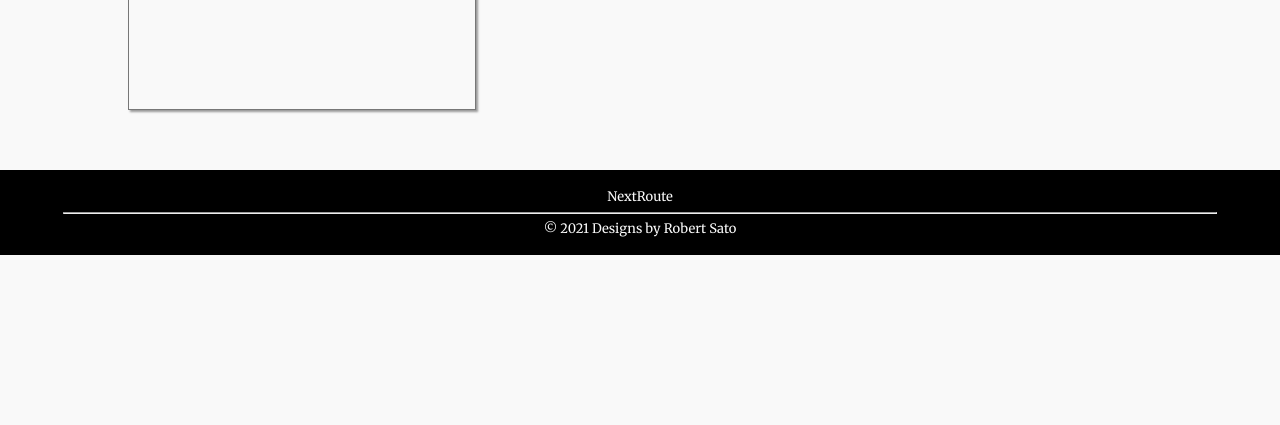
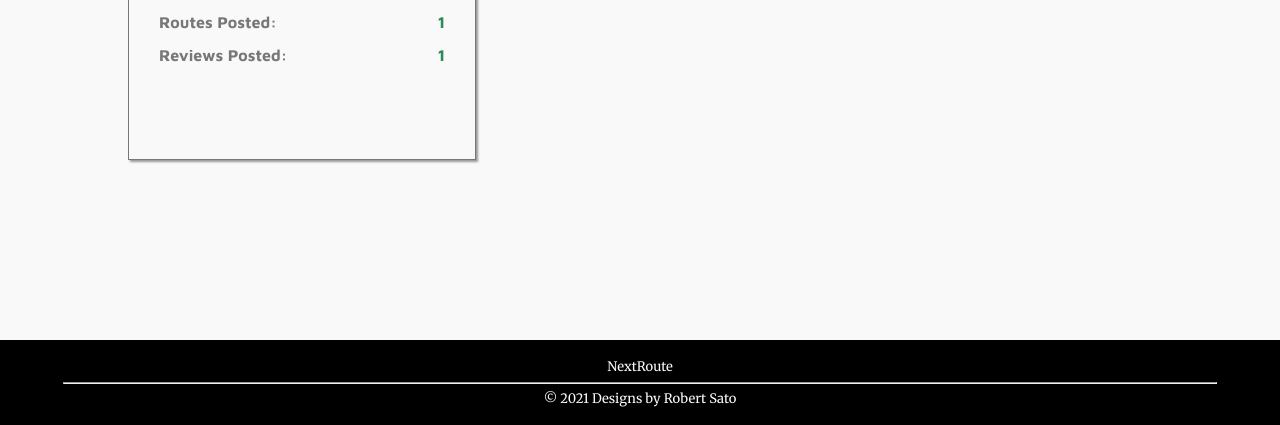
Before and after one commit to rsato1007/next_route, a Django app: page /profile/1/ in a window 1280 px wide. Shown: the part 429-854 px from the top of the page. Before the commit the page ends 684 px from the top, so only its background shows below. Run offline with Django 3.2, Linux system fonts and the light colour scheme; tables that the repository leaves empty hold one stand-in row (values such as "Sample post").

Commit message:
tweaking CSS

```diff
--- a/main_app/static/scripts/main.js
+++ b/main_app/static/scripts/main.js
@@ -12,6 +12,7 @@ const editProfileButtonEl = document.querySelector(".edit_profile_button");
 const editProfileCancelButtonEl = document.querySelector(".edit_profile_cancel_button");
 const passwordInputEl = document.querySelector(".password-required");
 
+// All my functions I used
 const showElement = (domEl) => {
     domEl.classList.add('show');
     domEl.classList.remove("no-show");
@@ -50,6 +51,8 @@ const passWordValidation = (field1, field2) => {
     }
 }
 
+// USER PROFILE EVENT LISTENERS
+
 if (userRouteButtonEl) {
     userRouteButtonEl.addEventListener("click", (e) => {
         e.preventDefault();
@@ -73,6 +76,8 @@ if (userReviewButtonEl) {
         whiteButton(document.querySelector(".user_routes_button"));
     });
 }
+
+// ROUTE PAGE EVENT LISTENERS
 
 if (writeReviewButtonEl) {
     writeReviewButtonEl.addEventListener("click", (e) => {
--- a/main_app/static/styles/main.css
+++ b/main_app/static/styles/main.css
@@ -437,14 +437,19 @@
     display: grid;
     gap: 30px;
     grid-template-columns: 34% 66%;
-    margin: clamp(30px, 5vw, 60px) clamp(35px, 10vw, 200px);
+    margin-top: clamp(30px, 5vw, 60px);
+    /* margin-bottom: clamp(30px, 20vw, 200px); */
+    margin-left: clamp(35px, 10vw, 200px);
+    margin-right: clamp(35px, 10vw, 200px);
+    min-height: 79vh;
+    position: relative;
 }
 
 .profile-page-card-container {
     grid-area: 1 / 1 / span 2 / 1;
     border: 1px solid #777777;
     box-shadow: 2px 2px 2px rgba(58, 58, 58, .5);
-    height: 400px;
+    height: 450px;
 }
 
 .profile-page-image-container {
--- a/main_app/templates/profile.html
+++ b/main_app/templates/profile.html
@@ -26,8 +26,17 @@
                     <span class="profile-page-card-text-title">Date Joined:</span>
                     <span class="profile-page-card-text">{{ user.date_joined }}</span>
                 </div>
+                <div class="profile-page-individual-info">
+                    <span class="profile-page-card-text-title">Routes Posted:</span>
+                    <span class="profile-page-card-text">{{ routes.count }}</span>
+                </div>
+                <div class="profile-page-individual-info">
+                    <span class="profile-page-card-text-title">Reviews Posted:</span>
+                    <span class="profile-page-card-text">{{ reviews.count }}</span>
+                </div>
             </div>
         </div>
+        <!-- PROFILE REVIEW/ROUTES SECTION -->
         <div class="profile-page-routes-reviews-top-section">
             <h4 class="profile-page-route-review-num">
                 <p class="user_routes_header show profile-page-num-results">{{ routes.count }} Route(s) from {{user_profile.username}}</p>
@@ -40,7 +49,7 @@
         </div>
         <div class="user_routes show">
             {% for route in routes %}
-                <div class="individual-route-card-container">
+                <div class="individual-route-card-container route-num-{{ forloop.counter }}">
                     <div class="route-card-information-container">
                         <h3 class="route-card-name">{{ route.name }}</h3>
                         <div class="route-card-review-container">
@@ -69,7 +78,7 @@
         <!-- USER REVIEW SECTION -->
         <div class="user_reviews no-show">
             {% for review in reviews %}
-                <div class="individual-review">
+                <div class="individual-review review-num-{{ forloop.counter }}">
                     <div class="review-top-section">
                         {% if review.user.url != "False" %}
                             <img src="{{ review.user.url }}" alt="" class="review-user-image">
--- a/main_app/views.py
+++ b/main_app/views.py
@@ -49,7 +49,6 @@ class Signup(View):
 class ProfilePage(TemplateView):
     model = CustomUser
     template_name = 'profile.html'
-    # What does this do: ordering = ['created_at']
 
     def get_context_data(self, pk, **kwargs):
         user = CustomUser.objects.get(pk=pk)
```
